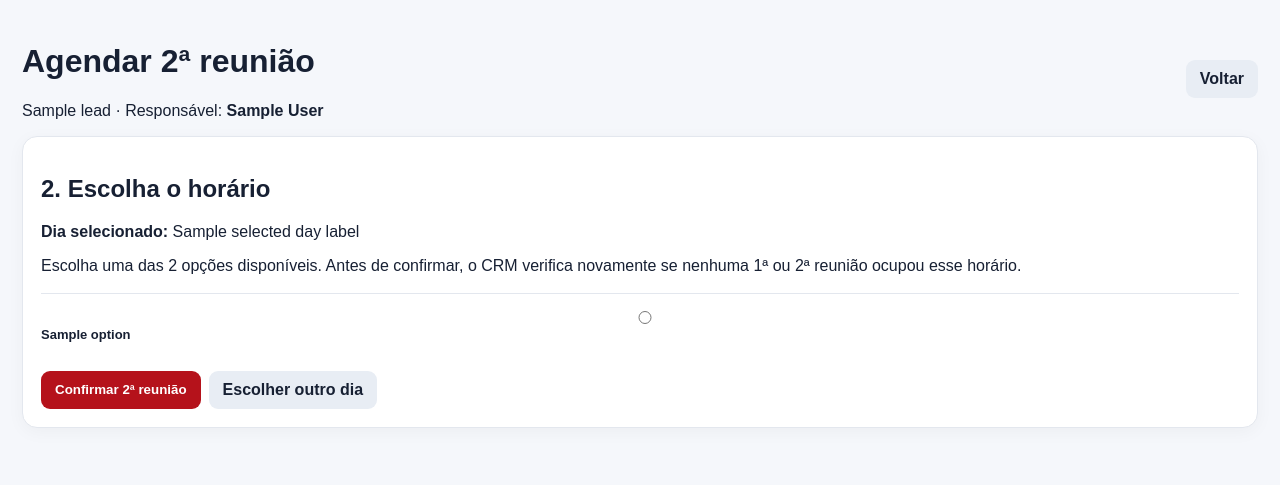
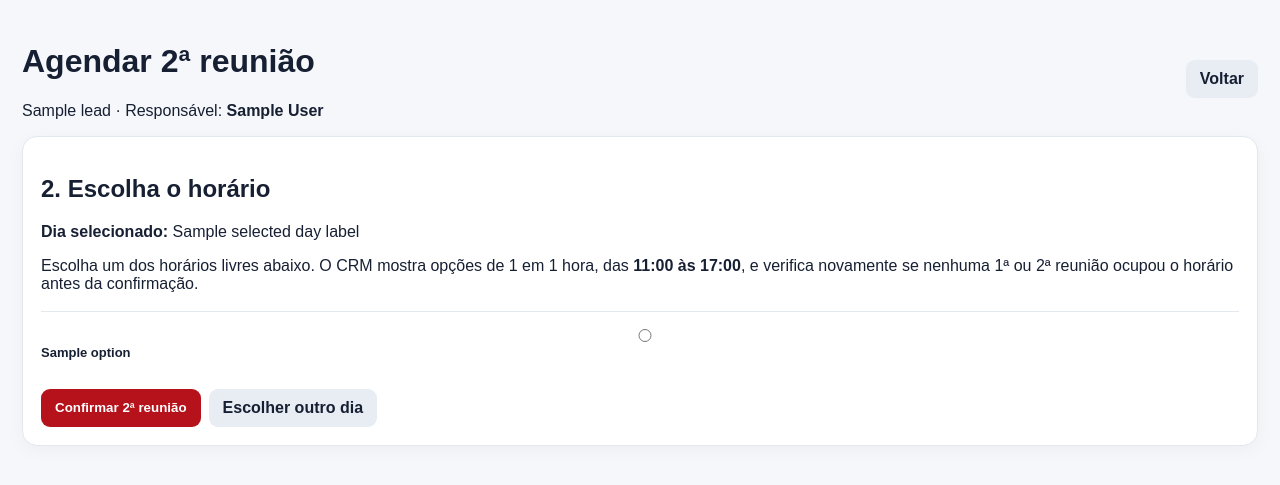
Before and after one commit to cbediretoriabrahma-bit/CRM-Cervejeiros, a Flask app: template templates/second_meeting.html in a window 1280 px wide. Shown: the top 485 px of the page. Run offline with Flask 3, Linux system fonts and the light colour scheme; tables that the repository leaves empty hold one stand-in row (values such as "Sample post"); the template is opened without the code that fills it: values that come from a table or form of the project are taken from there, most other values are stand-ins (such as "Sample title", 1, 10 or a date in 2020).

Commit message:
Atualiza texto da agenda da 2ª reunião para horários de 11h às 17h

```diff
--- a/templates/second_meeting.html
+++ b/templates/second_meeting.html
@@ -17,7 +17,7 @@
 {% else %}
 <h2>2. Escolha o horário</h2>
 <p><b>Dia selecionado:</b> {{selected_day_label}}</p>
-<p>Escolha uma das 2 opções disponíveis. Antes de confirmar, o CRM verifica novamente se nenhuma 1ª ou 2ª reunião ocupou esse horário.</p>
+<p>Escolha um dos horários livres abaixo. O CRM mostra opções de 1 em 1 hora, das <b>11:00 às 17:00</b>, e verifica novamente se nenhuma 1ª ou 2ª reunião ocupou o horário antes da confirmação.</p>
 {% if options %}
 <form method="post">
 <input type="hidden" name="action" value="confirm_slot">
```
